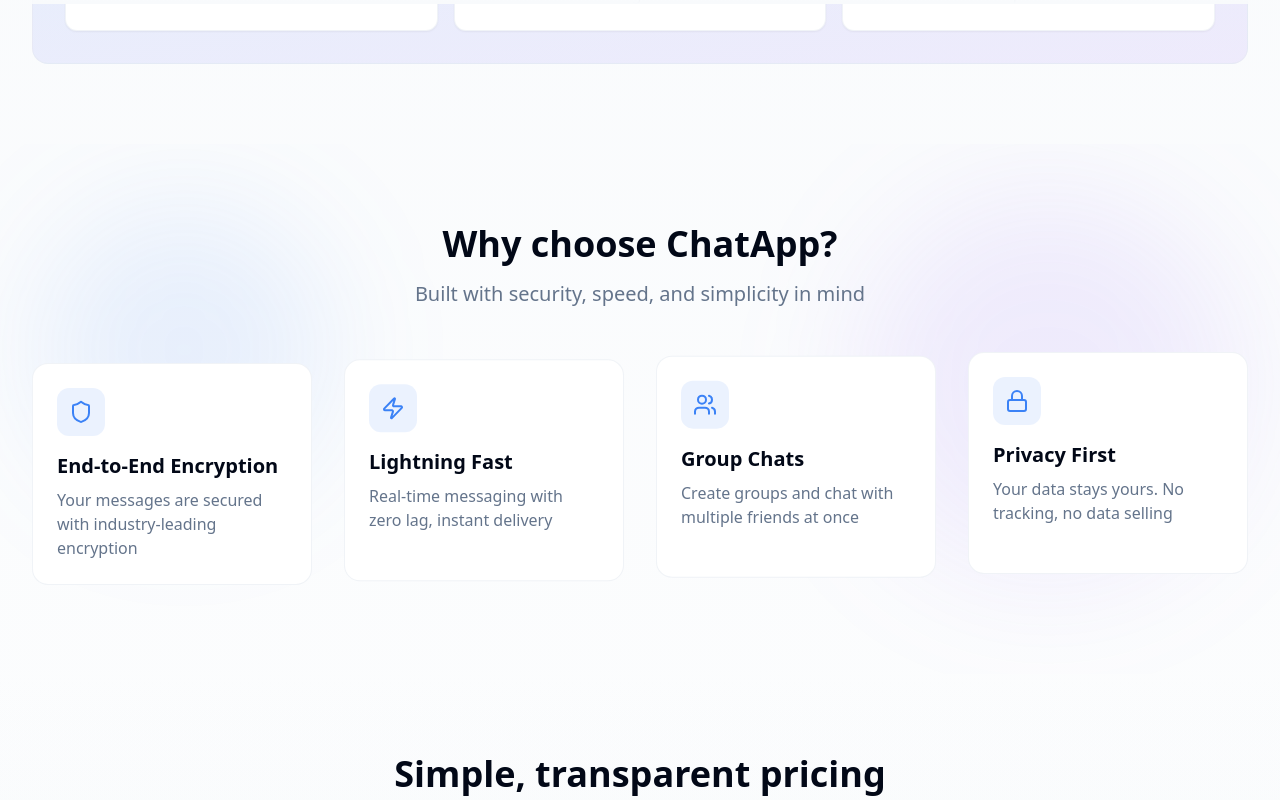
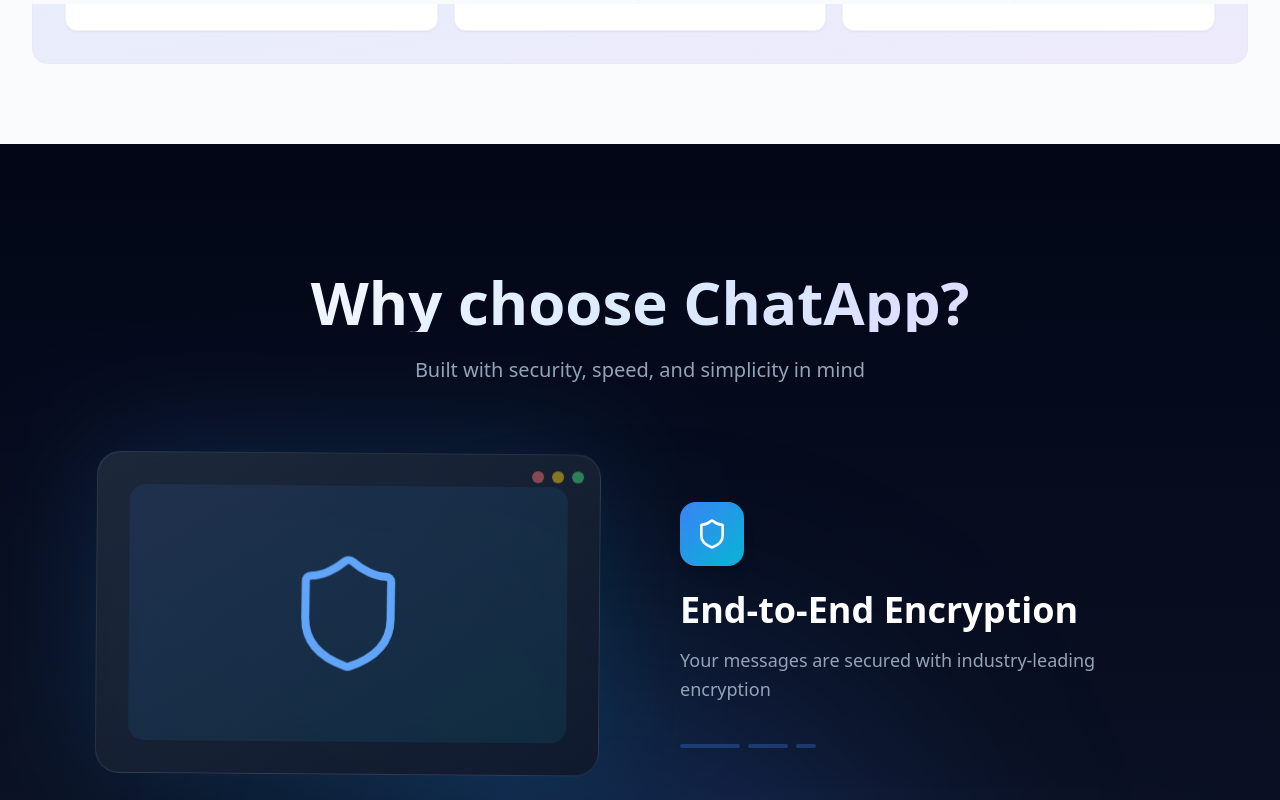
Before and after one commit to VishalValvi-83/real-time-chat-ui, a React (Vite) app: page / in a window 1280 px wide. Shown: the part 620-1420 px from the top of the page. Built offline with nearby package versions, Linux system fonts and the light colour scheme.

Commit message:
Upload codebase file src/pages/HomePage.jsx

```diff
--- a/src/pages/HomePage.jsx
+++ b/src/pages/HomePage.jsx
@@ -203,67 +203,187 @@ export default function HomePage() {
           </div>
         </motion.section>
 
-      <section ref={featureRef} className="py-20 px-4 sm:px-6 lg:px-8 relative overflow-hidden">
+        <section ref={featureRef} className="relative py-32 overflow-hidden">
+          <div className="absolute inset-0 bg-gradient-to-b from-slate-950 via-slate-900 to-slate-950" />
+
           <motion.div
-          style={{ y: featureY, opacity: featureOpacity }}
+            style={{
+              y: useTransform(featureScrollProgress, [0, 1], [150, -150]),
+              opacity: useTransform(featureScrollProgress, [0, 0.2, 0.8, 1], [0, 1, 1, 0])
+            }}
             className="absolute inset-0 pointer-events-none"
           >
-          <div className="absolute top-20 left-10 w-72 h-72 bg-blue-500/10 rounded-full blur-3xl" />
-          <div className="absolute bottom-20 right-10 w-96 h-96 bg-violet-500/10 rounded-full blur-3xl" />
+            <div className="absolute top-1/4 left-1/4 w-[600px] h-[600px] bg-blue-500/20 rounded-full blur-[120px]" />
+            <div className="absolute bottom-1/4 right-1/4 w-[500px] h-[500px] bg-violet-500/20 rounded-full blur-[100px]" />
+            <div className="absolute top-1/2 left-1/2 -translate-x-1/2 -translate-y-1/2 w-[400px] h-[400px] bg-cyan-500/10 rounded-full blur-[80px]" />
           </motion.div>
 
-        <div className="max-w-7xl mx-auto relative z-10">
+          <div className="max-w-6xl mx-auto px-4 sm:px-6 lg:px-8 relative z-10">
             <motion.div
-            initial={{ opacity: 0, y: 20 }}
+              initial={{ opacity: 0, y: 30 }}
               whileInView={{ opacity: 1, y: 0 }}
               viewport={{ once: true }}
-            transition={{ duration: 0.6 }}
-            className="text-center mb-16"
+              transition={{ duration: 0.8 }}
+              className="text-center mb-20"
             >
-            <h2 className="text-4xl font-bold mb-4">Why choose ChatApp?</h2>
-            <p className="text-xl text-muted-foreground">
+              <h2 className="text-5xl lg:text-6xl font-bold mb-6 bg-gradient-to-r from-white via-blue-100 to-violet-200 bg-clip-text text-transparent">
+                Why choose ChatApp?
+              </h2>
+              <p className="text-xl text-slate-400 max-w-2xl mx-auto">
                 Built with security, speed, and simplicity in mind
               </p>
             </motion.div>
 
-          <div className="grid grid-cols-1 md:grid-cols-2 lg:grid-cols-4 gap-8">
+            <div className="space-y-32">
               {features.map((feature, index) => {
-              const yOffset = useTransform(
+                const isEven = index % 2 === 0
+                const featureY = useTransform(
                   featureScrollProgress,
-                [0, 1],
-                [50 + index * 20, -50 - index * 20]
+                  [0, 0.3, 0.7, 1],
+                  [100 + index * 50, 0, 0, -100 - index * 50]
+                )
+                const imageY = useTransform(
+                  featureScrollProgress,
+                  [0, 0.3, 0.7, 1],
+                  [150 + index * 60, 50, -50, -200 - index * 60]
+                )
+                const imageRotate = useTransform(
+                  featureScrollProgress,
+                  [0, 0.5, 1],
+                  [isEven ? -5 : 5, 0, isEven ? 5 : -5]
                 )
 
                 return (
                   <motion.div
                     key={feature.title}
-                  style={{ y: yOffset }}
-                  initial={{ opacity: 0, y: 30 }}
-                  whileInView={{ opacity: 1, y: 0 }}
-                  viewport={{ once: true }}
-                  transition={{ duration: 0.6, delay: index * 0.1 }}
-                  whileHover={{
-                    scale: 1.05,
-                    y: -10,
-                    boxShadow: "0 20px 40px rgba(0, 0, 0, 0.1)",
-                    transition: { type: "spring", stiffness: 400 }
-                  }}
-                  className="bg-card border border-border/50 rounded-2xl p-6 cursor-pointer"
+                    style={{ y: featureY }}
+                    initial={{ opacity: 0 }}
+                    whileInView={{ opacity: 1 }}
+                    viewport={{ once: true, margin: "-100px" }}
+                    transition={{ duration: 0.8 }}
+                    className={`flex flex-col ${isEven ? 'lg:flex-row' : 'lg:flex-row-reverse'} items-center gap-12 lg:gap-20`}
                   >
                     <motion.div
-                    className="h-12 w-12 rounded-xl bg-blue-500/10 flex items-center justify-center mb-4"
-                    whileHover={{ rotate: 360, scale: 1.2 }}
+                      className="flex-1 relative group"
+                      whileHover={{ scale: 1.02 }}
+                      transition={{ type: "spring", stiffness: 300 }}
+                    >
+                      <motion.div
+                        style={{ y: imageY, rotate: imageRotate }}
+                        className="relative"
+                      >
+                        <div className={`absolute inset-0 bg-gradient-to-br ${
+                          index === 0 ? 'from-blue-500/20 to-cyan-500/20' :
+                          index === 1 ? 'from-violet-500/20 to-purple-500/20' :
+                          index === 2 ? 'from-emerald-500/20 to-teal-500/20' :
+                          'from-pink-500/20 to-rose-500/20'
+                        } rounded-3xl blur-3xl group-hover:blur-2xl transition-all duration-500`} />
+
+                        <div className="relative bg-gradient-to-br from-slate-800/90 to-slate-900/90 backdrop-blur-xl rounded-3xl p-8 border border-white/10 overflow-hidden">
+                          <div className="absolute inset-0 bg-gradient-to-br from-white/5 to-transparent opacity-0 group-hover:opacity-100 transition-opacity duration-500" />
+
+                          <motion.div
+                            className={`relative h-64 flex items-center justify-center ${
+                              index === 0 ? 'bg-gradient-to-br from-blue-500/10 to-cyan-500/10' :
+                              index === 1 ? 'bg-gradient-to-br from-violet-500/10 to-purple-500/10' :
+                              index === 2 ? 'bg-gradient-to-br from-emerald-500/10 to-teal-500/10' :
+                              'bg-gradient-to-br from-pink-500/10 to-rose-500/10'
+                            } rounded-2xl`}
+                            whileHover={{ scale: 1.05 }}
+                            transition={{ type: "spring", stiffness: 400 }}
+                          >
+                            <motion.div
+                              animate={{
+                                y: [0, -10, 0],
+                                rotate: [0, 5, 0, -5, 0]
+                              }}
+                              transition={{
+                                duration: 6,
+                                repeat: Infinity,
+                                ease: "easeInOut"
+                              }}
+                            >
+                              <feature.icon className={`h-32 w-32 ${
+                                index === 0 ? 'text-blue-400' :
+                                index === 1 ? 'text-violet-400' :
+                                index === 2 ? 'text-emerald-400' :
+                                'text-pink-400'
+                              }`} strokeWidth={1.5} />
+                            </motion.div>
+                          </motion.div>
+
+                          <div className="absolute top-4 right-4 flex gap-2">
+                            <div className="w-3 h-3 rounded-full bg-red-400/50" />
+                            <div className="w-3 h-3 rounded-full bg-yellow-400/50" />
+                            <div className="w-3 h-3 rounded-full bg-green-400/50" />
+                          </div>
+                        </div>
+                      </motion.div>
+                    </motion.div>
+
+                    <motion.div
+                      className="flex-1 space-y-6"
+                      initial={{ opacity: 0, x: isEven ? -50 : 50 }}
+                      whileInView={{ opacity: 1, x: 0 }}
+                      viewport={{ once: true }}
+                      transition={{ duration: 0.8, delay: 0.2 }}
+                    >
+                      <motion.div
+                        whileHover={{ scale: 1.05, rotate: 360 }}
                         transition={{ duration: 0.6 }}
+                        className={`inline-flex h-16 w-16 rounded-2xl ${
+                          index === 0 ? 'bg-gradient-to-br from-blue-500 to-cyan-500' :
+                          index === 1 ? 'bg-gradient-to-br from-violet-500 to-purple-500' :
+                          index === 2 ? 'bg-gradient-to-br from-emerald-500 to-teal-500' :
+                          'bg-gradient-to-br from-pink-500 to-rose-500'
+                        } items-center justify-center shadow-lg shadow-current/20`}
                       >
-                    <feature.icon className="h-6 w-6 text-blue-500" />
+                        <feature.icon className="h-8 w-8 text-white" />
                       </motion.div>
-                  <h3 className="text-xl font-semibold mb-2">{feature.title}</h3>
-                  <p className="text-muted-foreground">{feature.description}</p>
+
+                      <div>
+                        <h3 className="text-3xl lg:text-4xl font-bold text-white mb-4">
+                          {feature.title}
+                        </h3>
+                        <p className="text-lg text-slate-400 leading-relaxed">
+                          {feature.description}
+                        </p>
+                      </div>
+
+                      <motion.div
+                        className="flex gap-2 pt-4"
+                        initial={{ opacity: 0 }}
+                        whileInView={{ opacity: 1 }}
+                        transition={{ delay: 0.4 }}
+                      >
+                        {[...Array(3)].map((_, i) => (
+                          <motion.div
+                            key={i}
+                            className={`h-1 rounded-full ${
+                              index === 0 ? 'bg-blue-500/30' :
+                              index === 1 ? 'bg-violet-500/30' :
+                              index === 2 ? 'bg-emerald-500/30' :
+                              'bg-pink-500/30'
+                            }`}
+                            initial={{ width: 0 }}
+                            whileInView={{ width: i === 0 ? 60 : i === 1 ? 40 : 20 }}
+                            transition={{ delay: 0.5 + i * 0.1, duration: 0.6 }}
+                          />
+                        ))}
+                      </motion.div>
+                    </motion.div>
                   </motion.div>
                 )
               })}
             </div>
           </div>
+
+          <motion.div
+            style={{
+              y: useTransform(featureScrollProgress, [0, 1], [-100, 100]),
+            }}
+            className="absolute bottom-0 left-0 right-0 h-px bg-gradient-to-r from-transparent via-blue-500/50 to-transparent"
+          />
         </section>
 
       <section className="py-20 px-4 sm:px-6 lg:px-8 bg-gradient-to-b from-transparent to-slate-100 dark:to-slate-900/50">
```
Lines whose indentation alone changed are shown as unchanged.
